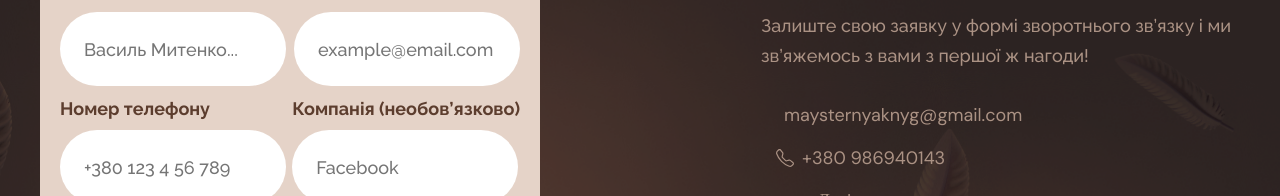
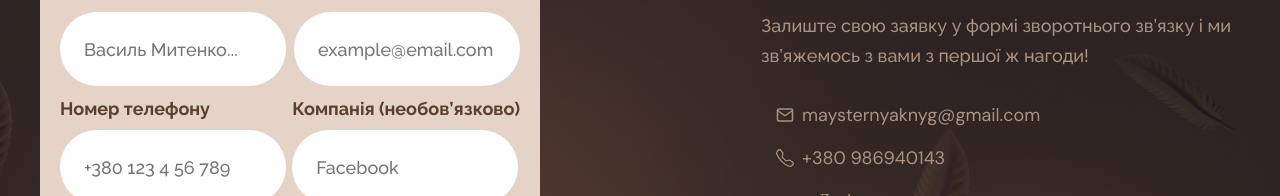
Before and after one commit to kirill25460/book_service, a React (Create React App) app: page / in a window 1280 px wide. Shown: the part 2374-2570 px from the top of the page. Built offline with nearby package versions, Linux system fonts and the light colour scheme.

Commit message:
fix width

```diff
--- a/src/components/Contact/Contact.jsx
+++ b/src/components/Contact/Contact.jsx
@@ -18,7 +18,8 @@ import {
   Tel,
   Geo,
   MagicPic,
-  MagicSmallPic
+  MagicSmallPic,
+  MailLink
 } from './Contact.stylde';
 
 import Magic from '../../images/ContactMagic.png'
@@ -58,7 +59,7 @@ const Contact = () => {
         <RightSmallText>Зв’язок з нами</RightSmallText>
         <RightMainTitle>Завжди раді вас чути!</RightMainTitle>
         <RightSubTitle>Залиште свою заявку у формі зворотнього зв’язку і ми зв’яжемось з вами з першої ж нагоди!</RightSubTitle>
-        <RightContactLink><Mail/>maysternyaknyg@gmail.com</RightContactLink>
+        <RightContactLink><MailLink><Mail/>maysternyaknyg@gmail.com</MailLink></RightContactLink>
         <RightContactLink><Tel/>+380 986940143</RightContactLink>
         <RightContactLink><Geo/>м. Львів, вулиця Зелена 143 А</RightContactLink>
         <MagicPic src={Magic} alt='Magic' />
--- a/src/components/Contact/Contact.stylde.jsx
+++ b/src/components/Contact/Contact.stylde.jsx
@@ -458,9 +458,6 @@ export const RightContactLink = styled.a`
     color: #e2c4b2;
   }
 
-  &:first-child {
-    width: 300px;
-  }
   @media screen and (min-width: 950px) {
     display: flex;
     align-items: center;
@@ -479,10 +476,13 @@ export const RightContactLink = styled.a`
     &:hover {
       color: #e2c4b2;
     }
-    &:first-child {
-      width: 300px;
-    }
   }
+`;
+
+export const MailLink = styled.p`
+  display: flex;
+  width: 300px;
+  margin: 0;
 `;
 
 export const Mail = styled(FiMail)`
```
